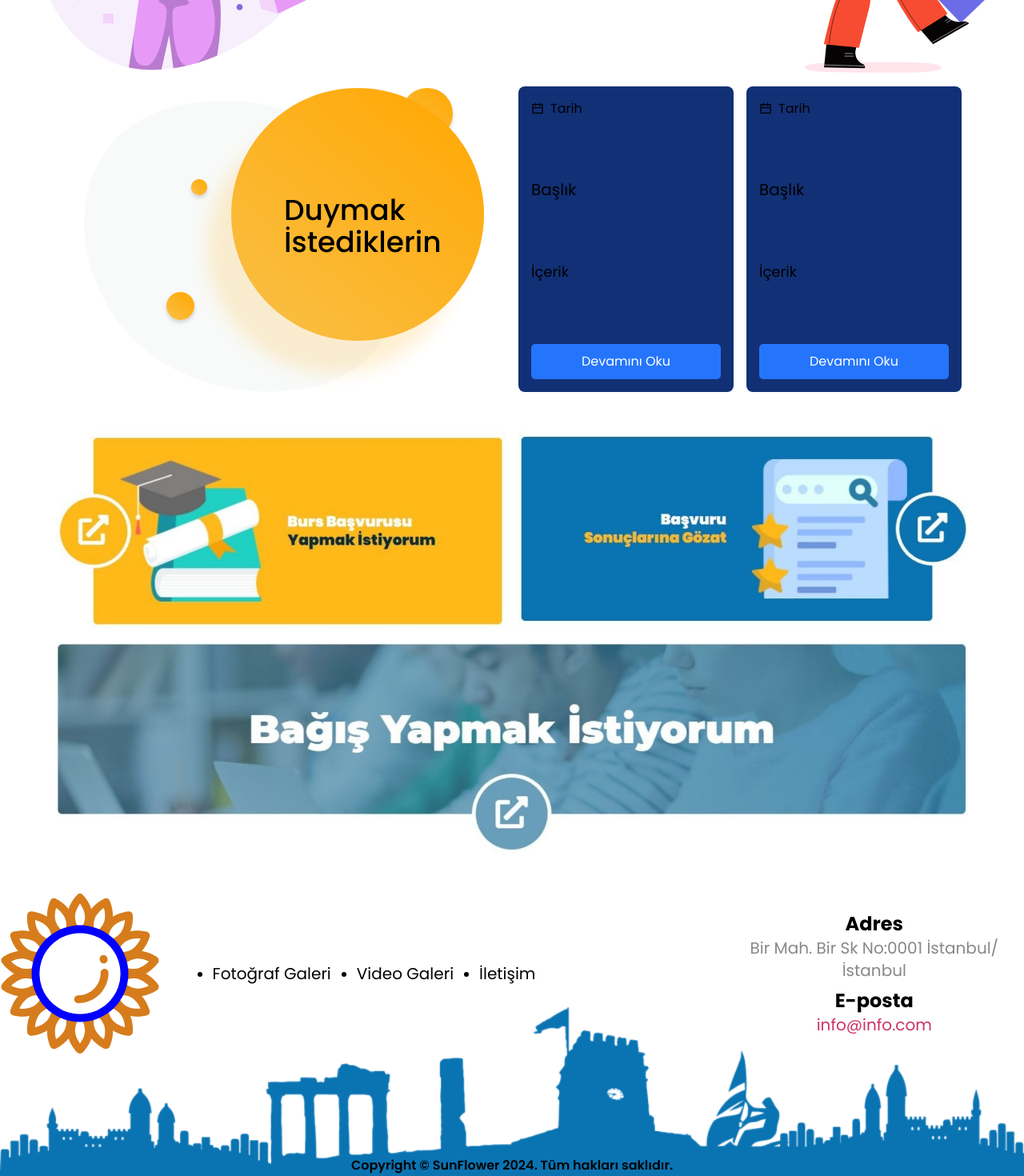
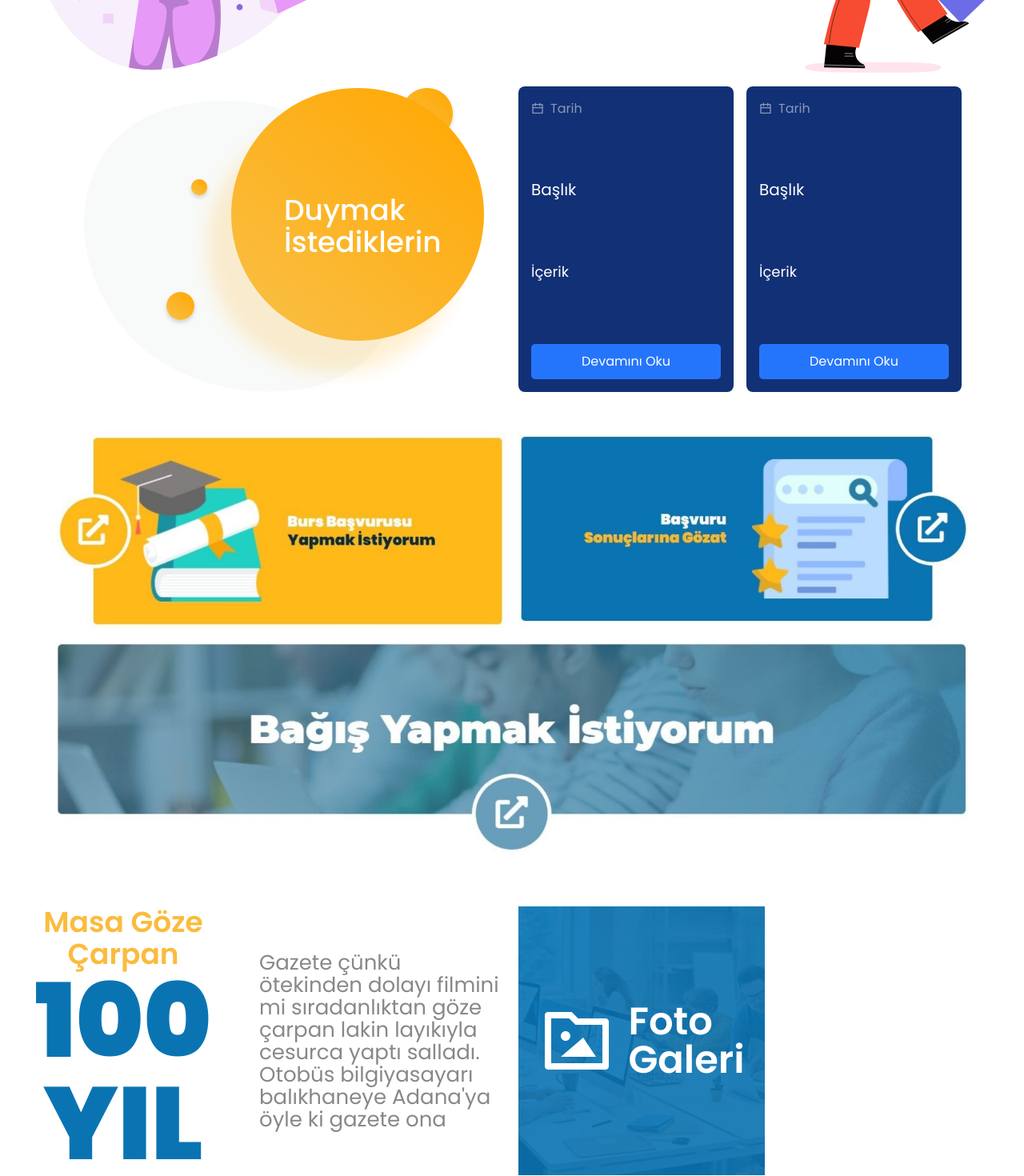
Before and after one commit to Mervegk/antalya, a Next.js app: page / in a window 1280 px wide. Shown: the part 1020-2490 px from the top of the page at 80% size. Built offline with nearby package versions, Linux system fonts and the light colour scheme.

Commit message:
homepage years section

```diff
--- a/app/data/images.js
+++ b/app/data/images.js
@@ -4,6 +4,7 @@ import HeroImg from '../../app/assets/image/pexels-david-bartus-389724.jpg';
 import BursBsvr from '../assets/image/burs-basvurusu.jpg';
 import BursSnc from '../assets/image/basvuru-sonucu.jpg';
 import Bagis from '../assets/image/bagis-yapmak-istiyorum.jpg';
+import Glr from '../assets/image/pexels-fauxels-3184357.jpg';
 
 export const LogoImage = {
     image: Logo
@@ -27,3 +28,7 @@ export const BursSonucImg = {
 export const BagisYap = {
     image: Bagis
 }
+
+export const Galeri = {
+    image: Glr
+}
--- a/app/globals.css
+++ b/app/globals.css
@@ -87,6 +87,10 @@ body {
   height: 382px;
 }
 
+.foto-galeri {
+  /*   background: url('./assets/image/pexels-fauxels-3184357.jpg') no-repeat center, linear-gradient(90deg, rgba(2, 0, 36, 1) 0%, rgba(3, 80, 210, 1) 35%, rgba(0, 212, 255, 1) 100%);
+ */
+}
 
 @media (min-width: 1400px) {
   .custom-container {
--- a/app/page.js
+++ b/app/page.js
@@ -1,7 +1,7 @@
 import Image from "next/image";
 import Link from "next/link";
-import { RiCalendarLine } from "react-icons/ri";
-import { HeroImage, BursBasvuruImg, BursSonucImg, BagisYap } from "./data/images";
+import { RiCalendarLine, RiFolderImageLine, RiFolderVideoLine } from "react-icons/ri";
+import { HeroImage, BursBasvuruImg, BursSonucImg, BagisYap, Galeri } from "./data/images";
 import Illust1 from '../app/assets/svg/illust1.svg';
 import Illust2 from '../app/assets/svg/illus2.svg';
 import { Announcment } from "./data/announcment";
@@ -55,21 +55,23 @@ export default function Home() {
           </div>
           <div><Link href="/burs/bagis-yapmak-istiyorum"><img src={BagisYap.image.src} alt="bagis" /></Link></div>
         </div>
-        <div id="years" className="flex max-md:flex-col gap-4">
-          <div className="grid grid-cols-1 md:grid-cols-2 gap-4">
-            <div></div>
-            <div></div>
+      </div>
+      <div className="container mx-auto mt-16">
+        <div id="years" className="grid grid-cols-1 md:grid-cols-2: xl:grid-cols-4 gap-4">
+          <div>
+            <h5 className="text-maincolor font-semibold text-4xl text-center">Masa Göze Çarpan</h5>
+            <h3 className="text-secondcolor text-9xl font-black text-center">100<br />YIL</h3>
           </div>
-          <div className="grid grid-cols-1 md:grid-cols-2 gap-4">
-            <div className="grid grid-cols-1 md:grid-cols-2 gap-4">
-              <div>
-                <h5></h5>
-                <h3></h3>
-              </div>
-              <div></div>
+          <div className="flex items-center">
+            <p className="text-thirdcolor text-lg md:text-[26px] align-middle">Gazete çünkü ötekinden dolayı filmini mi sıradanlıktan göze çarpan lakin layıkıyla cesurca yaptı salladı. Otobüs bilgiyasayarı balıkhaneye Adana&apos;ya öyle ki gazete ona</p>
+          </div>
+          <div className="foto-galeri max-md:h-64 relative inline-block w-full">
+            <img src={Galeri.image.src} alt="foto" className="w-full h-full object-cover" />
+            <div className="absolute top-0 left-0 h-full w-full bg-secondcolor/90 z-10 flex items-center justify-center">
+              <h3 className="text-white flex items-center justify-center gap-4 text-5xl font-semibold"><RiFolderImageLine className="text-8xl" />Foto<br />Galeri</h3>
             </div>
-            <div></div>
           </div>
+          <div></div>
         </div>
       </div>
     </main>
--- a/components/layout/Footer.js
+++ b/components/layout/Footer.js
@@ -26,7 +26,7 @@ function Footer() {
                     <div>
                         <div className='text-center mb-2'>
                             <h3 className='text-2xl font-bold'>Adres</h3>
-                            <p className='text-[#888888] text-xl'>{Address.address}</p>
+                            <p className='text-thirdcolor text-xl'>{Address.address}</p>
                         </div>
                         <div className='text-center'>
                             <h3 className='text-2xl font-bold'>E-posta</h3>
--- a/tailwind.config.js
+++ b/tailwind.config.js
@@ -14,7 +14,10 @@ module.exports = {
       },
     },
     colors: {
-      primary: '#FABC3D'
+      maincolor: '#FABC3D',
+      secondcolor: '#0A74B3',
+      thirdcolor: '#888888',
+      white: '#fff'
     }
   },
   plugins: [],
```
Also changed, not shown: app/assets/image/pexels-fauxels-3184357.jpg (added).
